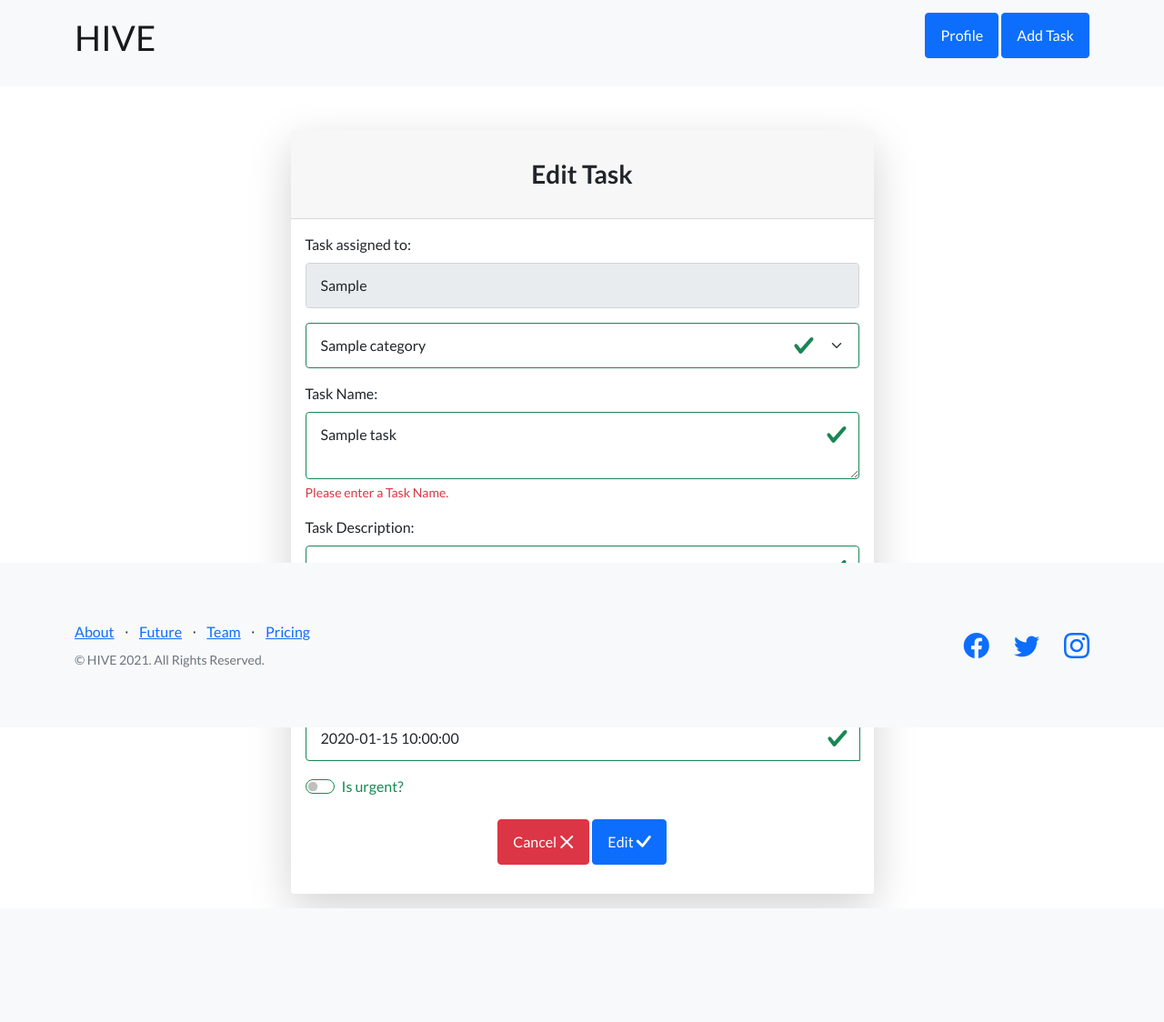
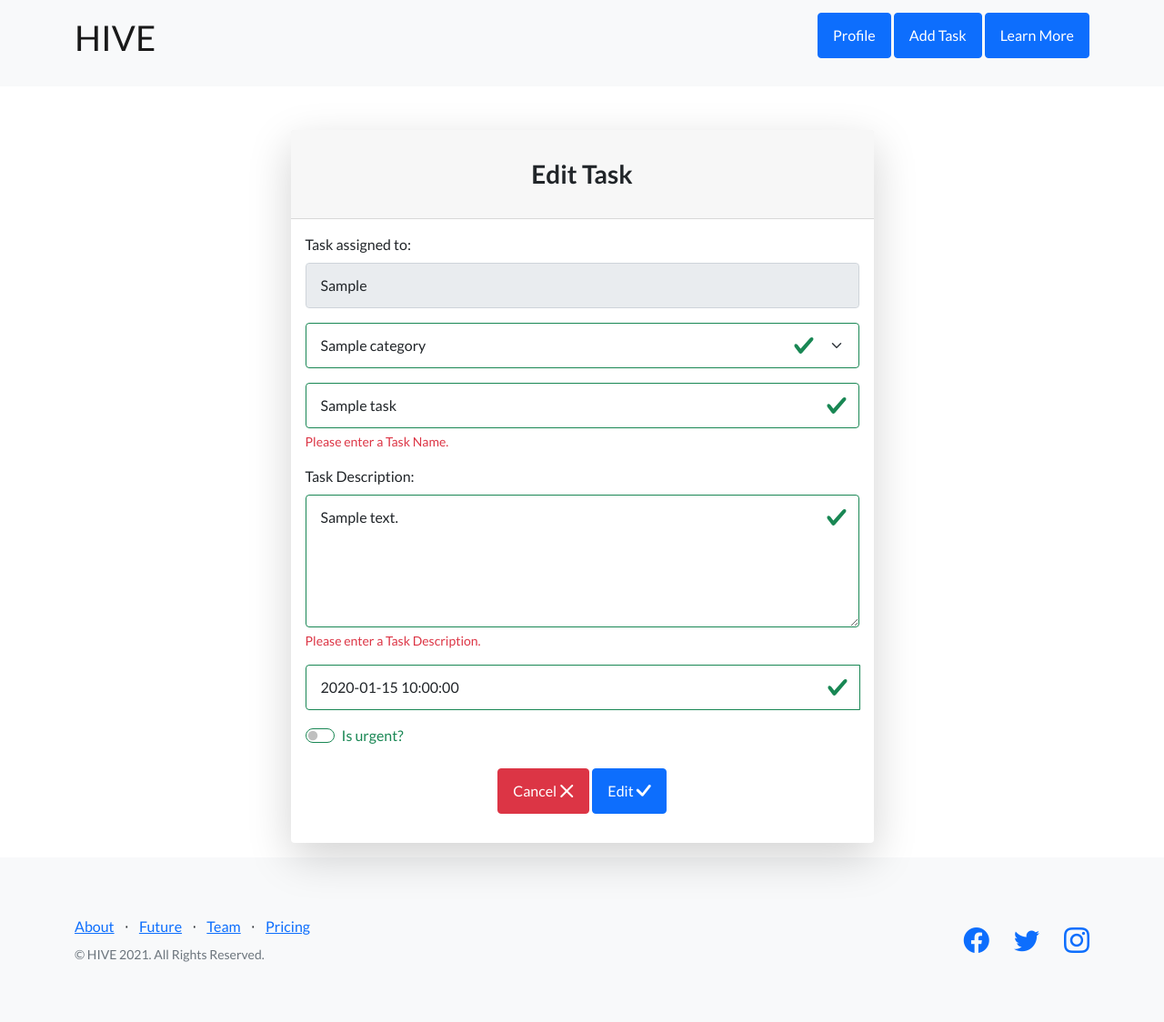
Before and after one commit to devgithubs/HIVE, a Flask app: template templates/edit_task.html in a window 1280 px wide. Shown: the whole page at 91% size. Before the commit the page ends 999 px from the top, so only its background shows below. Run offline with Flask 2, Linux system fonts and the light colour scheme; the visitor is signed in with stand-in values (Sample User, id 1); the template is opened without the code that fills it: most values are stand-ins (such as "Sample title", 1, 10 or a date in 2020); some libraries are stand-ins or nearby versions.

Commit message:
Input field rework

```diff
--- a/templates/edit_task.html
+++ b/templates/edit_task.html
@@ -11,6 +11,7 @@
                 {% if session.user %}
                 <a class="btn btn-primary" href="{{ url_for('profile', username=session['user']) }}">Profile</a>
                 <a class="btn btn-primary" href="{{ url_for('add_task') }}">Add Task</a>
+                <a class="btn btn-primary" href="{{ url_for('info') }}">Learn More</a>
                 {% else %}
                 <a class="btn btn-primary" href="{{ url_for('register') }}">Register</a>
                 <a class="btn btn-primary" href="{{ url_for('login') }}">Log In</a>
@@ -61,9 +62,9 @@
                                             </div>
                                         </div>
                                         <div class="mb-3">
-                                            <label for="task_name" class="form-label">Task Name:</label>
-                                            <textarea class="form-control is-invalid" id="task_name" placeholder="Task"
-                                                name="task_name" minlength="5" maxlength="50" value="{{ task.task_name }}" required>{{ task.task_name }}</textarea>
+
+                                            <input class="form-control is-invalid" id="task_name" placeholder="Task"
+                                                name="task_name" minlength="5" maxlength="50" value="{{ task.task_name }}" required>
                                             <div class="invalid-feedback">
                                                 Please enter a Task Name.
                                             </div>
@@ -108,7 +109,7 @@
                 </div>
             </main>
         </div>
-        <footer class="footer fixed-bottom bg-light mt-3">
+        <footer class="footer bottom bg-light ">
             <div class="container">
                 <div class="row">
                     <div class="col-lg-6 h-100 text-center text-lg-start my-auto">
```
